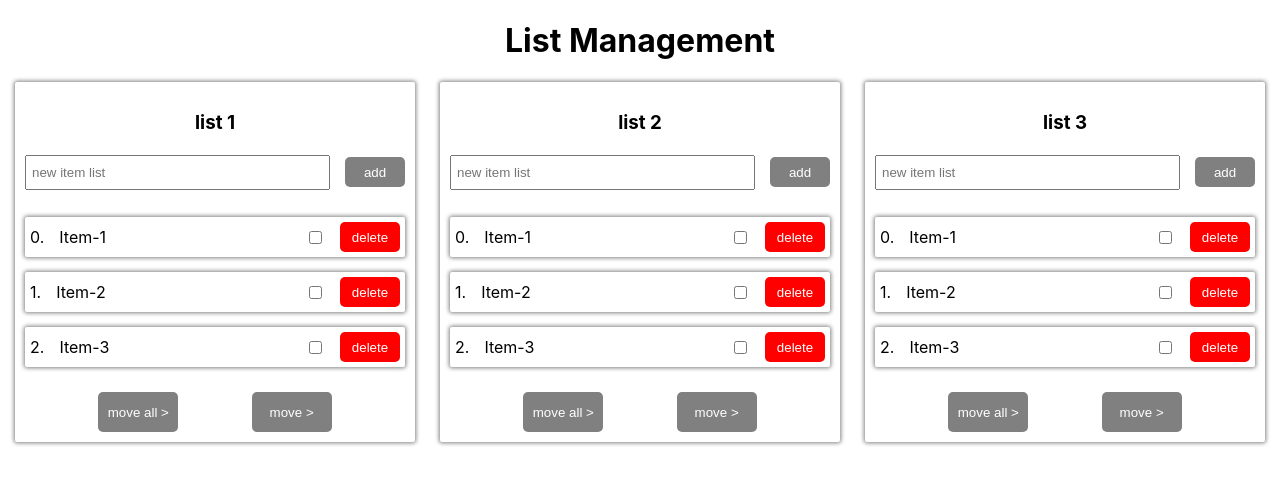
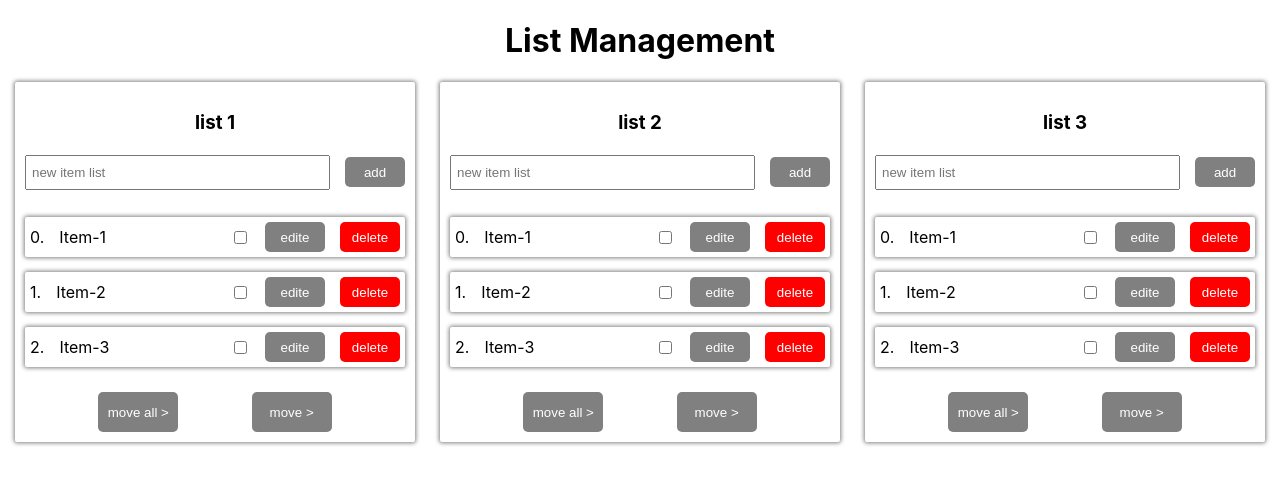
Before and after one commit to Sergey-Rimsha/list-management, a React (Create React App) app: page / in a window 1280 px wide. Shown: the top 484 px of the page. Built offline with nearby package versions, Linux system fonts and the light colour scheme.

Commit message:
add logic rename item list

```diff
--- a/src/page/listManagement/Item/Item.module.scss
+++ b/src/page/listManagement/Item/Item.module.scss
@@ -26,9 +26,17 @@
 			height: 30px;
 			border: none;
 			border-radius: 5px;
-			background-color: red;
+			background-color: grey;
 			color: white;
 			cursor: pointer;
 		}
+
+		&_delete {
+
+			& button {
+				background-color: red;
+			}
+		}
+
 	}
 }
--- a/src/page/listManagement/Item/Item.tsx
+++ b/src/page/listManagement/Item/Item.tsx
@@ -1,4 +1,4 @@
-import React, {ChangeEvent, useCallback} from "react";
+import React, {ChangeEvent, useCallback, useState} from "react";
 
 import s from './Item.module.scss';
 
@@ -9,31 +9,65 @@ type PropsType = {
 	checked: boolean
 	onDeleteItem: (id: string) => void
 	onCheckedItem: (itemId: string, checked: boolean) => void
+	onRenameItem: (itemId: string, name: string) => void
 }
 
 export const Item = React.memo((props: PropsType) => {
 
-	const {index, id, name, checked, onDeleteItem, onCheckedItem} = props;
+	const {index, id, name, checked, onDeleteItem, onCheckedItem, onRenameItem} = props;
+
+	const [editeMode, setEditeMode] = useState<boolean>(false);
+
+	const [renameItem, setRenameItem] = useState<string>(name);
 
 	const onClickHandlerDeleteItem = useCallback(() => {
-		onDeleteItem(id)
-	},[id, onDeleteItem])
+		onDeleteItem(id);
+	},[id, onDeleteItem]);
 
 	const onChangeChecked = useCallback((e: ChangeEvent<HTMLInputElement>) => {
-		onCheckedItem(id, e.currentTarget.checked)
-	},[id, onCheckedItem])
+		onCheckedItem(id, e.currentTarget.checked);
+	},[id, onCheckedItem]);
+
+
+	const onClickHandlerEditeMode = () => {
+		setEditeMode(true);
+	};
+
+	const onChangeRenameItem = (e: ChangeEvent<HTMLInputElement>) => {
+		setRenameItem(e.currentTarget.value);
+	};
+
+	const onSaveRenameItem = useCallback(() => {
+		if (renameItem !== name && renameItem.length >= 1 ) {
+			onRenameItem(id, renameItem);
+		}
+		setEditeMode(false);
+	},[id, name, onRenameItem, renameItem]);
 
 	return (
 		<div className={s.item}>
 			<div className={s.item__wrapElement}>
 				<div className={s.item__number}>{index}.</div>
-				<div className={s.item__name}>{name}</div>
+				{
+					!editeMode ?
+						<div onDoubleClick={onClickHandlerEditeMode} className={s.item__name}>{name}</div> :
+						<input type='text' onChange={onChangeRenameItem} value={renameItem}/>
+				}
 			</div>
 			<div className={s.item__wrapElement}>
 				<div className={s.item__checkbox}>
 					<input onChange={onChangeChecked} type="checkbox" checked={checked}/>
 				</div>
-				<div className={`${s.item__button}`}>
+				{
+					!editeMode ?
+						<div className={`${s.item__button}`}>
+							<button type='button' onClick={onClickHandlerEditeMode}>edite</button>
+						</div> :
+						<div className={`${s.item__button}`}>
+							<button type='button' onClick={onSaveRenameItem}>save</button>
+						</div>
+				}
+				<div className={`${s.item__button} ${s.item__button_delete}`}>
 					<button type='button' onClick={onClickHandlerDeleteItem}>delete</button>
 				</div>
 			</div>
--- a/src/page/listManagement/ListManagement.tsx
+++ b/src/page/listManagement/ListManagement.tsx
@@ -12,6 +12,7 @@ type PropsType = {
 	moveAllItemsList: (ListId: string) => void
 	checkedListItem: (listId: string, itemId: string, checked: boolean) => void
 	moveListItems: (listId: string) => void
+	renameItemList: (listId: string, itemId: string, name: string) => void
 }
 
 export const ListManagement = React.memo((props: PropsType) => {
@@ -24,6 +25,7 @@ export const ListManagement = React.memo((props: PropsType) => {
 		moveAllItemsList,
 		checkedListItem,
 		moveListItems,
+		renameItemList,
 	} = props;
 
 	return (
@@ -41,6 +43,7 @@ export const ListManagement = React.memo((props: PropsType) => {
 							moveAllItemsList={moveAllItemsList}
 							checkedListItem={checkedListItem}
 							moveListItems={moveListItems}
+							renameItemList={renameItemList}
 						/>
 					)
 				})
--- a/src/page/listManagement/ListManagementContainer.tsx
+++ b/src/page/listManagement/ListManagementContainer.tsx
@@ -64,6 +64,20 @@ export const ListManagementContainer = React.memo(() => {
 			[listId]: stateItems[listId].filter(item => item.id !== itemId)
 		});
 	};
+
+	const renameItemList = (listId: string, itemId: string, name: string) => {
+
+		setStateItems({
+			...stateItems,
+			[listId]: stateItems[listId].map(item => {
+				if (item.id === itemId) {
+					return {...item, name}
+				} else {
+					return item
+				}
+			})
+		});
+	}
 
 	// get next List id
 	const getNextListId = (listId: string) => {
@@ -141,6 +155,7 @@ export const ListManagementContainer = React.memo(() => {
 				moveAllItemsList={moveAllItemsList}
 				checkedListItem={checkedListItem}
 				moveListItems={moveListItems}
+				renameItemList={renameItemList}
 			/>
 		</>
 	)
--- a/src/page/listManagement/list/List.tsx
+++ b/src/page/listManagement/list/List.tsx
@@ -13,6 +13,7 @@ type PropsType = {
 	moveAllItemsList: (listId: string) => void
 	checkedListItem: (listId: string, itemId: string, checked: boolean) => void
 	moveListItems: (listId: string) => void
+	renameItemList: (listId: string, itemId: string, name: string) => void
 }
 
 export const List = React.memo((props: PropsType) => {
@@ -26,6 +27,7 @@ export const List = React.memo((props: PropsType) => {
 		moveAllItemsList,
 		checkedListItem,
 		moveListItems,
+		renameItemList,
 	} = props;
 
 	const [newItemName, setNewItemName] = useState<string>('');
@@ -57,6 +59,10 @@ export const List = React.memo((props: PropsType) => {
 		moveListItems(listId);
 	},[listId, moveListItems]);
 
+	const onRenameItem = useCallback((itemId: string, name: string) => {
+		renameItemList(listId, itemId, name)
+	}, [listId, renameItemList])
+
 	return (
 		<div className={`${s.listManagement__list} ${s.list}`}>
 			<div className={s.list__title}>
@@ -80,6 +86,7 @@ export const List = React.memo((props: PropsType) => {
 									checked={item.checked}
 									onDeleteItem={onDeleteItem}
 									onCheckedItem={onCheckedItem}
+									onRenameItem={onRenameItem}
 								/>
 							</div>
 						)
```
